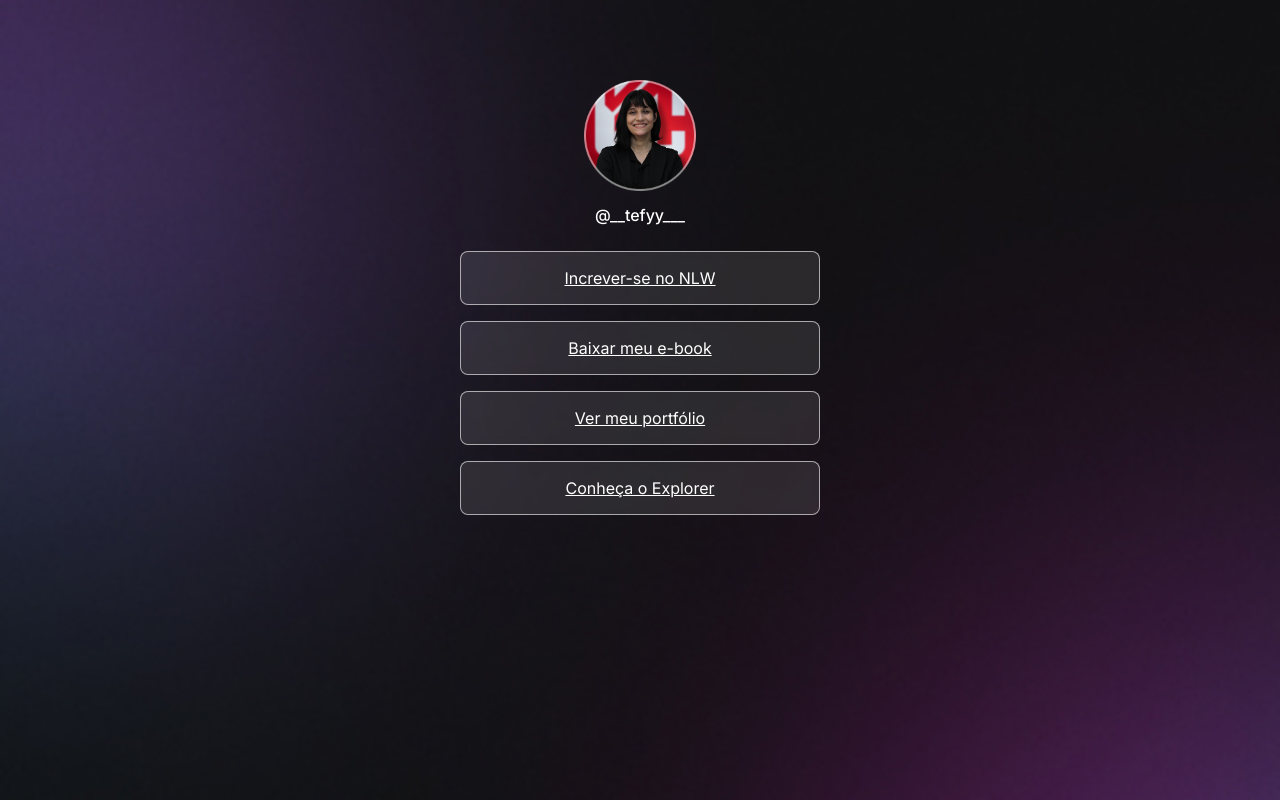
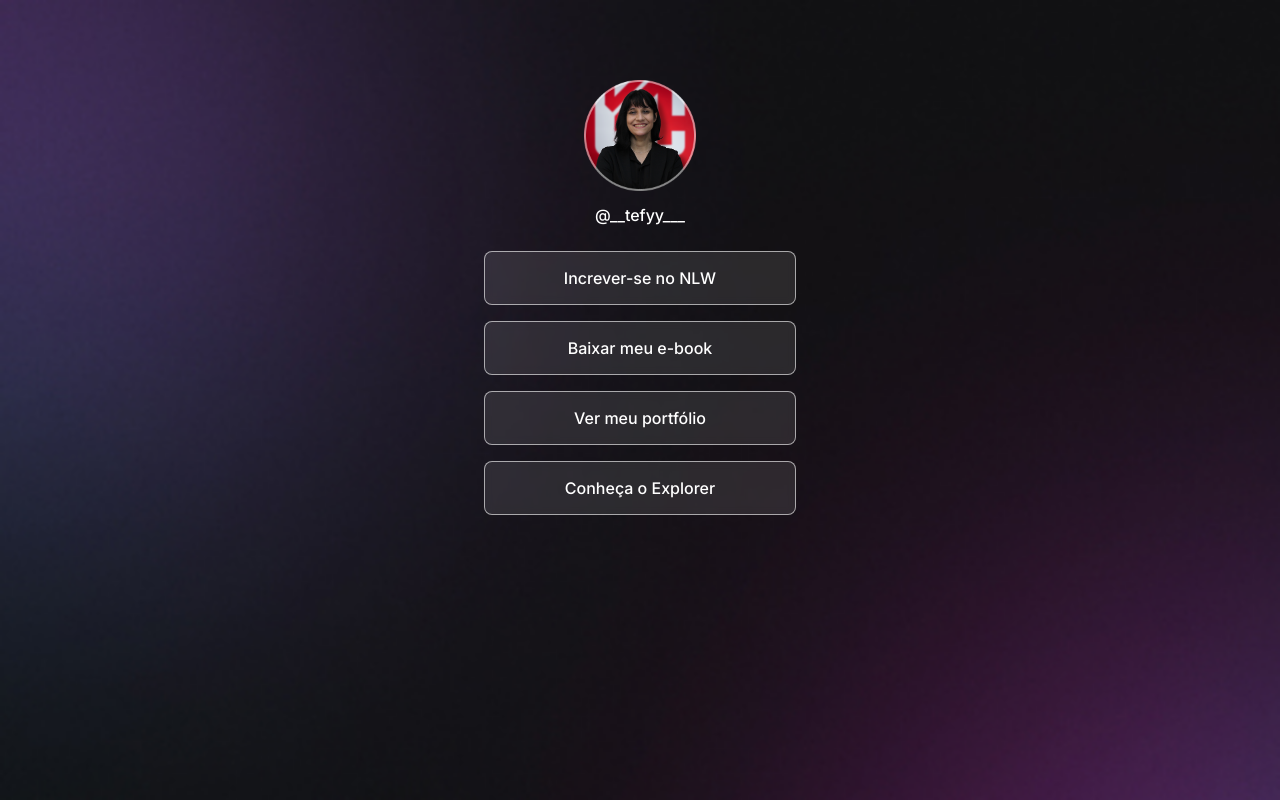
Before and after one commit to StefanyOst/network, a plain HTML site: page index.html in a window 1280 px wide. Drawn offline with Linux system fonts and the light colour scheme.

Commit message:
css-change

```diff
--- a/style.css
+++ b/style.css
@@ -24,6 +24,7 @@ body * {
 #container {
   width: 360px;
   margin: 56px auto 0px;
+  padding: 0 24px;
 }
 
 #profile {
@@ -50,7 +51,7 @@ ul {
   gap: 16px;
 }
 
-ul li {
+ul li a {
   display: flex;
   align-items: center;
   justify-content: center;
@@ -59,4 +60,13 @@ ul li {
   border: 1px solid rgba(255, 255, 255, 0.6);
   border-radius: 8px;
   backdrop-filter: blur(4px);
+  text-decoration: none;
+  font-weight: 500;
+  transition: background 0.2s;
 }
+
+/* hover */
+ul li a:hover {
+  background: rgba(255, 255, 255, 0.05);
+  border: 1.5px solid white;
+}
```
